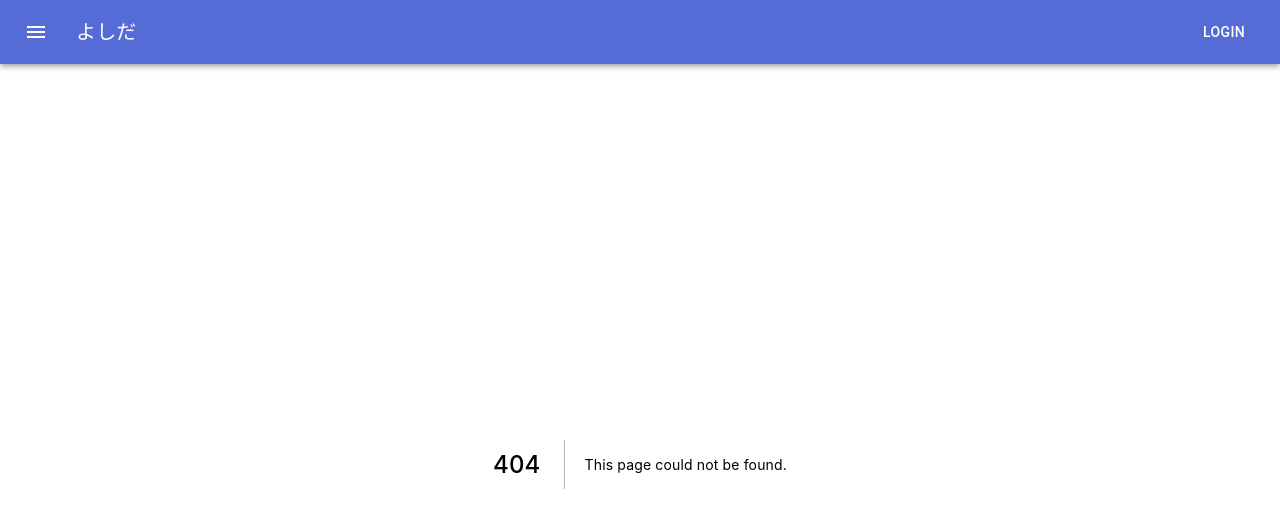
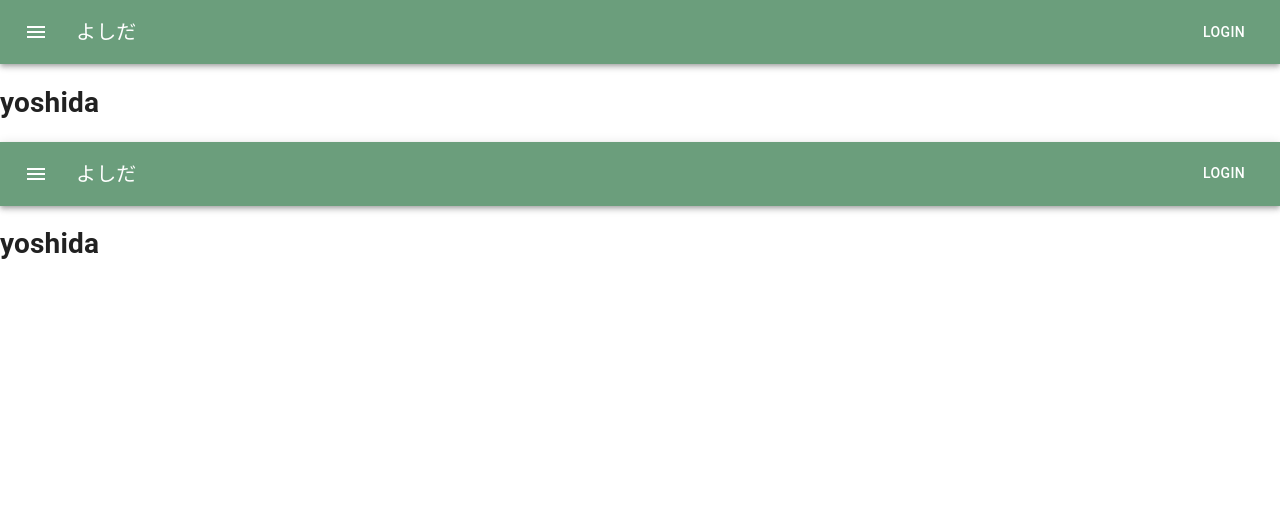
Before and after one commit to j9141997/question_service, a Next.js app: page /components/template/layout in a window 1280 px wide. Before the commit this address had no page. Shown: the top 528 px of the page. Built offline with nearby package versions, Linux system fonts and the light colour scheme.

Commit message:
set default

```diff
--- a/src/pages/_app.tsx
+++ b/src/pages/_app.tsx
@@ -1,36 +1,18 @@
 import React, { useEffect } from 'react';
 import { AppProps } from 'next/app';
 import { ThemeProvider as StyledComponentsThemeProvider } from 'styled-components';
-import { ThemeProvider as MaterialUIThemeProvider, Theme, createMuiTheme  } from '@material-ui/core/styles';
-import red from '@material-ui/core/colors/red';
+import { ThemeProvider as MaterialUIThemeProvider } from '@material-ui/core/styles';
 import { StylesProvider } from '@material-ui/styles';
 import CssBaseline from '@material-ui/core/CssBaseline';
-import Header from './components/organism/header';
-// import '../styles/global.scss';
-
-const theme: Theme = createMuiTheme({
-  palette: {
-    primary: {
-      main: '#556cd6'
-    },
-    secondary: {
-      main: '#19857b'
-    },
-    error: {
-      main: red.A400
-    },
-    background: {
-      default: '#fff'
-    }
-  }
-});
+import Layout from './components/template/layout';
+import theme from './components/theme';
 
 const MyApp = ({ Component, pageProps }: AppProps): JSX.Element => {
-  // Remove the server-side injected CSS.(https://material-ui.com/guides/server-rendering/)
+
   useEffect(() => {
     const jssStyles = document.querySelector('#jss-server-side');
-    if (jssStyles && jssStyles.parentNode) {
-      jssStyles.parentNode.removeChild(jssStyles);
+    if (jssStyles) {
+      jssStyles.parentElement.removeChild(jssStyles);
     }
   }, []);
 
@@ -39,8 +21,9 @@ const MyApp = ({ Component, pageProps }: AppProps): JSX.Element => {
       <MaterialUIThemeProvider theme={theme}>
         <StyledComponentsThemeProvider theme={theme}>
           <CssBaseline />
-          <Header />
-          <Component {...pageProps} />
+          <Layout>
+            <Component {...pageProps} />
+          </Layout>
         </StyledComponentsThemeProvider>
       </MaterialUIThemeProvider>
     </StylesProvider>
--- a/src/pages/_document.tsx
+++ b/src/pages/_document.tsx
@@ -1,4 +1,5 @@
 import Document, { DocumentContext, Html, Head, Main, NextScript } from 'next/document';
+import { GetServerSideProps } from 'next'
 import { ServerStyleSheet as StyledComponentSheets } from 'styled-components';
 import { ServerStyleSheets as MaterialUiServerStyleSheets } from '@material-ui/styles';
 
@@ -17,7 +18,7 @@ export default class MyDocument extends Document {
             )
         });
 
-      const initialProps = await Document.getInitialProps(ctx);
+      const initialProps = await MyDocument.getServerSideProps(ctx);
       return {
         ...initialProps,
         styles: (
@@ -35,7 +36,7 @@ export default class MyDocument extends Document {
 
   render() {
     return (
-      <Html lang="en">
+      <Html lang="ja">
         <Head />
         <body>
           <Main />
--- /dev/null
+++ b/src/pages/components/template/layout.tsx
@@ -0,0 +1,15 @@
+import react from 'react';
+import Header from '../organism/header';
+
+const Layout = props => {
+  const { children } = props;
+  return (
+    <div className='layout'>
+      <Header />
+      <h1>yoshida</h1>
+      { children }
+    </div>
+  );
+}
+
+export default Layout;
--- /dev/null
+++ b/src/pages/components/theme.tsx
@@ -0,0 +1,21 @@
+import { createMuiTheme } from '@material-ui/core/styles';
+import red from '@material-ui/core/colors/red';
+
+const theme = createMuiTheme({
+  palette: {
+    primary: {
+      main: '#6b9e7c'
+    },
+    secondary: {
+      main: '#19857b'
+    },
+    error: {
+      main: red.A400
+    },
+    background: {
+      default: '#fff'
+    }
+  }
+});
+
+export default theme;
--- a/src/pages/index.tsx
+++ b/src/pages/index.tsx
@@ -23,7 +23,7 @@ function Index(props: Props) {
         ))}
       </ul>
       <Button variant="contained" color="primary">
-        Hello World
+        登録
       </Button>
     </div>
   )
```
Also changed, not shown: .babelrc.
